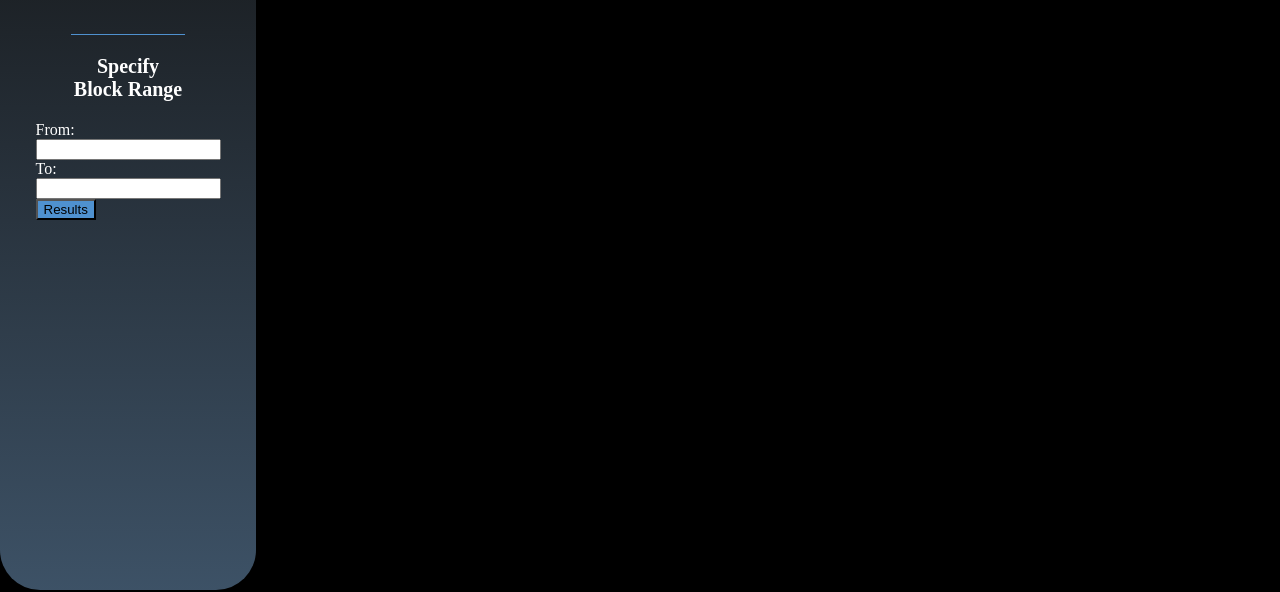
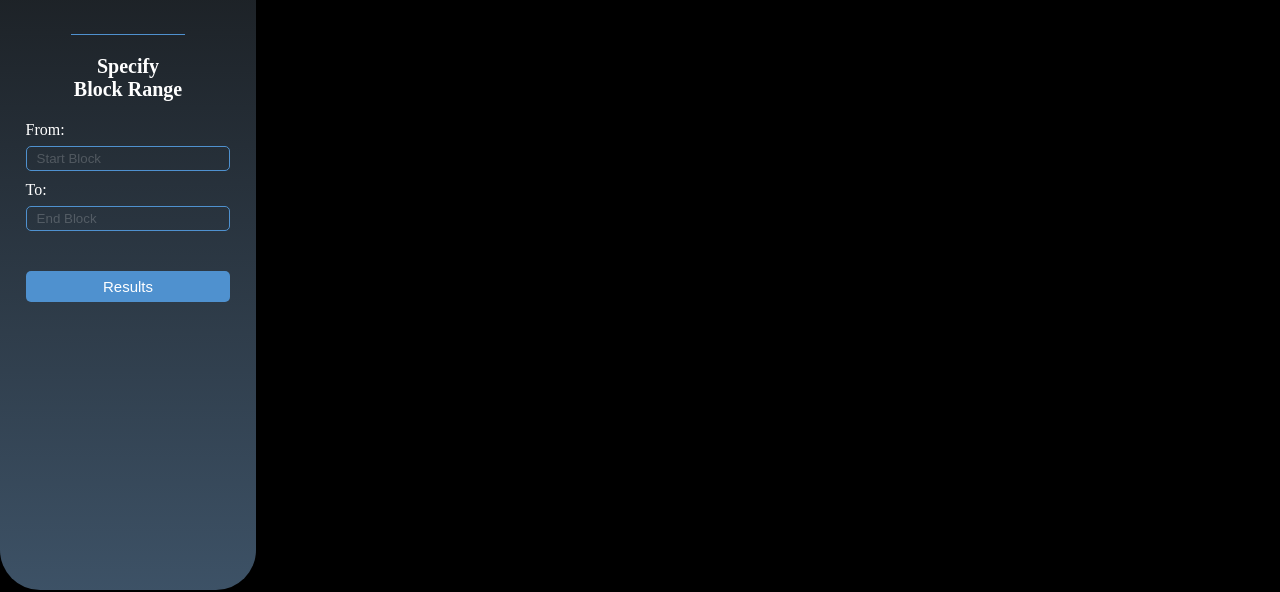
Before and after one commit to CUBigDataClass/eth_track, a plain HTML site: page frontend/index.html in a window 1280 px wide. Shown: the part 208-800 px from the top of the page. Drawn offline with Linux system fonts and the light colour scheme.

Commit message:
Left Sidebar Pretty Much Done.

```diff
--- a/frontend/index.html
+++ b/frontend/index.html
@@ -9,16 +9,16 @@
  <div id="pggrid">
    <div id="sidebar">
      <div id="logo">Logo Placeholder</div>
-     <div>
+     <div class="search">
        <h3>Specify<br/>Block Range</h3>
        <form>
          <label>From:</label>
          <br/>
-         <input type="search">
+         <input type="search" class="search" value="Start Block" onfocus="this.value=''" onblur="this.value='Start Block'">
          <br/>
          <label>To:</label>
          <br/>
-         <input type="search">
+         <input type="search" class="search" value="End Block" onfocus="this.value=''" onblur="this.value='End Block'">
          <br/>
          <input type="button" value="Results" id="results">
        </div>
--- a/frontend/style.css
+++ b/frontend/style.css
@@ -37,15 +37,13 @@ h3{
   font-size: 20px;
 }
 
-#results{
-  background-color: #4F91CF;
-}
-
 #pggrid{
   display:grid;
   grid-template-columns:1fr 4fr;
   grid-template-rows:1fr;
 }
+
+/* Sidebar Styling */
 
 #leaderboard{
   margin-top: 10vh;
@@ -67,3 +65,36 @@ h3{
   height: 200px;
   padding-bottom: 20px;
 }
+
+div.search{
+  width:100%;
+}
+
+#results{
+  background-color: #4F91CF;
+  width: 80%;
+  margin-left: 10%;
+  margin-top: 30px;
+  border-radius:5px;
+  border:none;
+  color: #FFF;
+  padding:7px 0px;
+  font-size: 15px;
+}
+
+input.search{
+  width: 80%;
+  border: solid 1px #4F91CF;
+  margin-left: 10%;
+  background-color: transparent;
+  color: rgba(255,255,255, .2);
+  margin-top: 7px;
+  margin-bottom: 10px;
+  border-radius:5px;
+  padding: 4px 0px 4px 10px;
+}
+
+div.search label{
+  margin-left:10%;
+
+}
```
